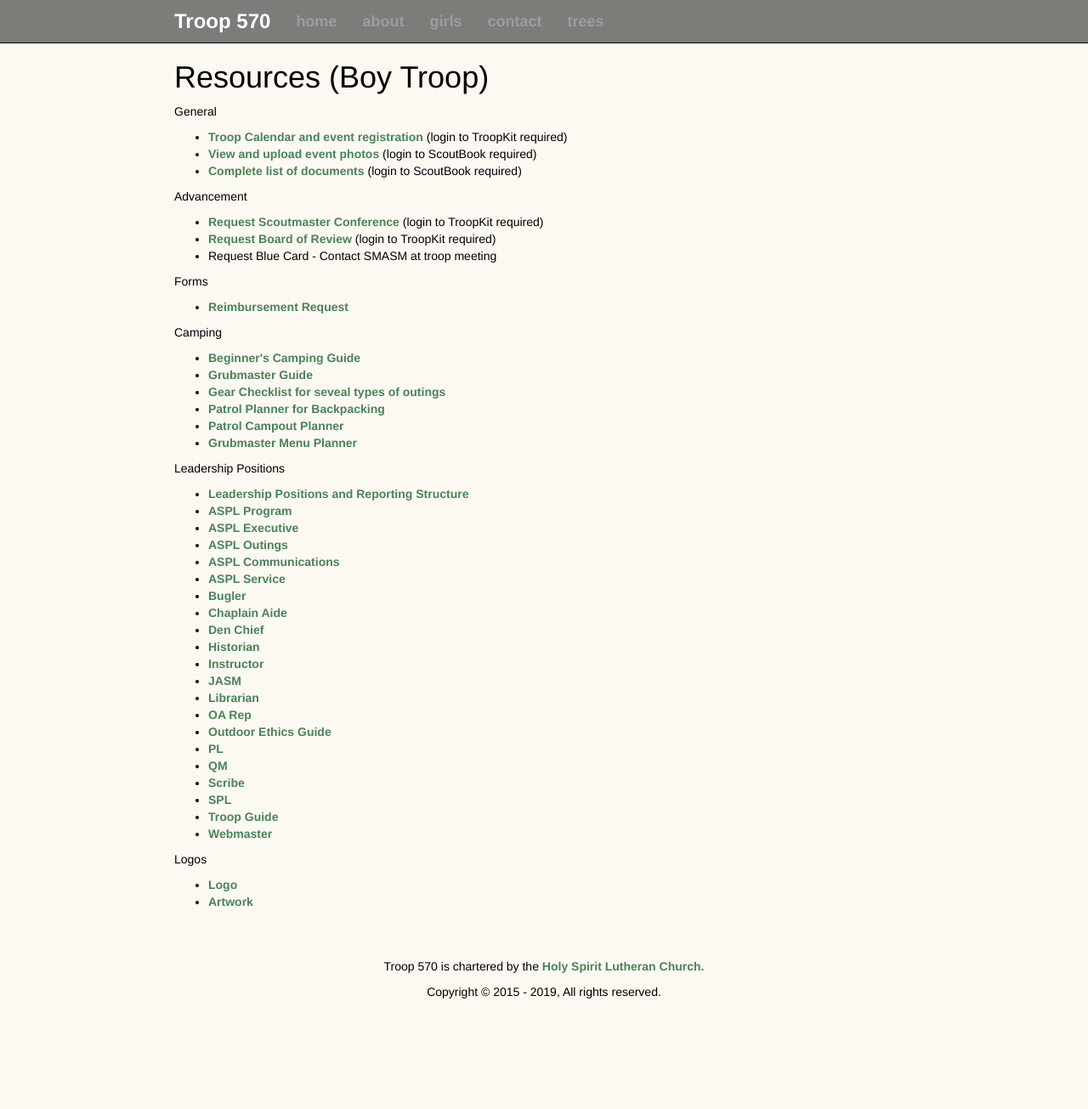
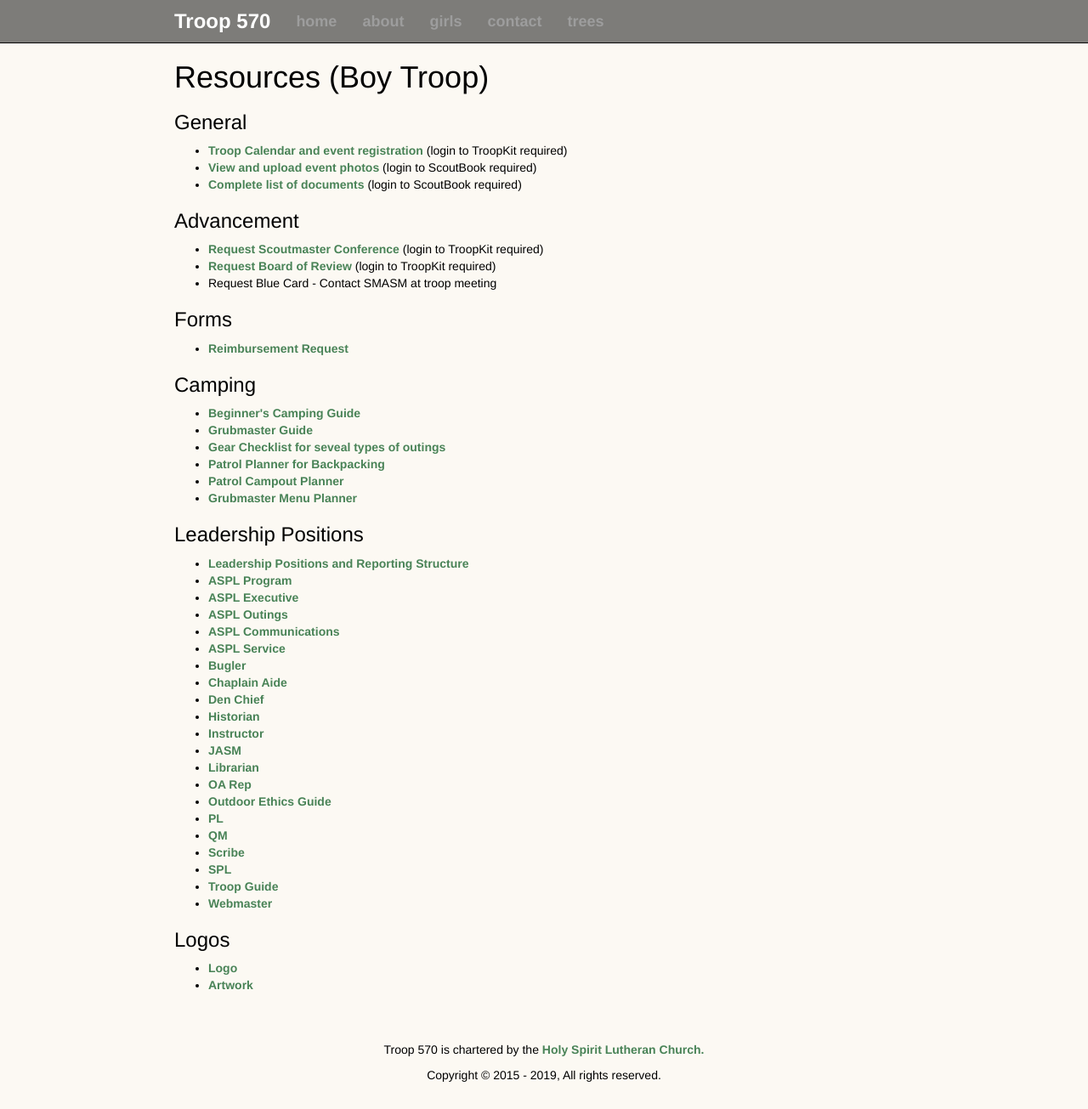
Before and after one commit to troop570/troop570.github.io, a Jekyll site: the page built from resourcesb/index.html, in a window 1280 px wide. Shown: the whole page at 85% size. Built offline with Jekyll 4.4.1, drawn with Linux system fonts in a browser that asks for light colours; nearby versions of some CDN libraries; before the commit the page ends 1207 px from its top, so only the background shows below that.

Commit message:
Header for Category titles inside resourcesb

```diff
--- a/resourcesb/index.html
+++ b/resourcesb/index.html
@@ -88,7 +88,7 @@ categories:
 ---
 
 {% for category in page.categories %}
-  <p>{{category.name}}
+  <h3>{{category.name}}</h3>
   <ul>
     {% for resource in category.files %}
       {% if resource.url %}
@@ -96,8 +96,9 @@ categories:
         {% if resource.url contains "http://troopkit.com/" %} (login to TroopKit required){% endif %}
         {% if resource.url contains "https://scoutbook.com/" %} (login to ScoutBook required){% endif %}
         {% if resource.url contains "https://discussions.scouting.org/" %} (login to ScoutBook required){% endif %}
+        </li>
       {% else %}
-        <li>{{resource.name}}
+        <li>{{resource.name}}</li>
       {% endif %}
     {% endfor %}
   </ul>
```
